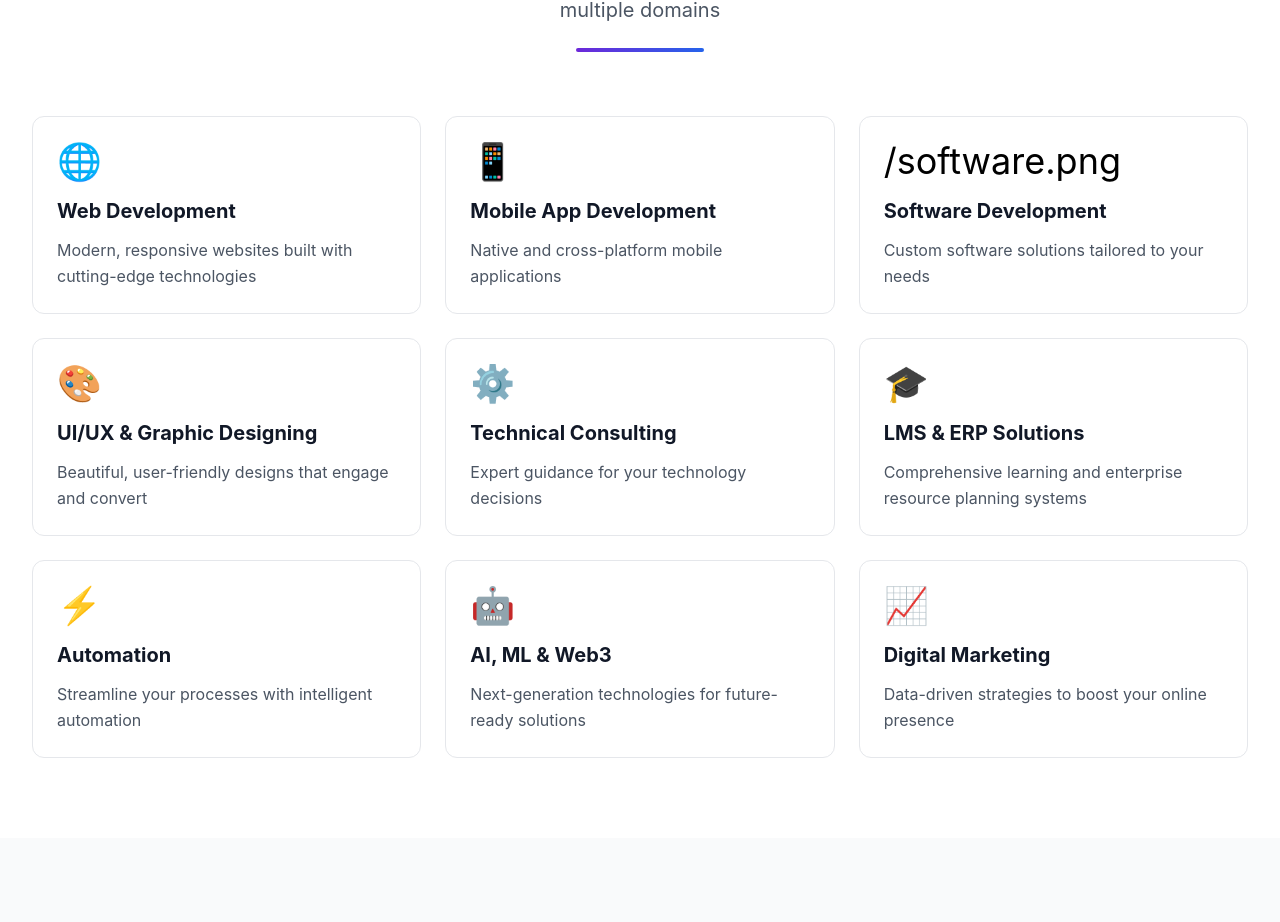
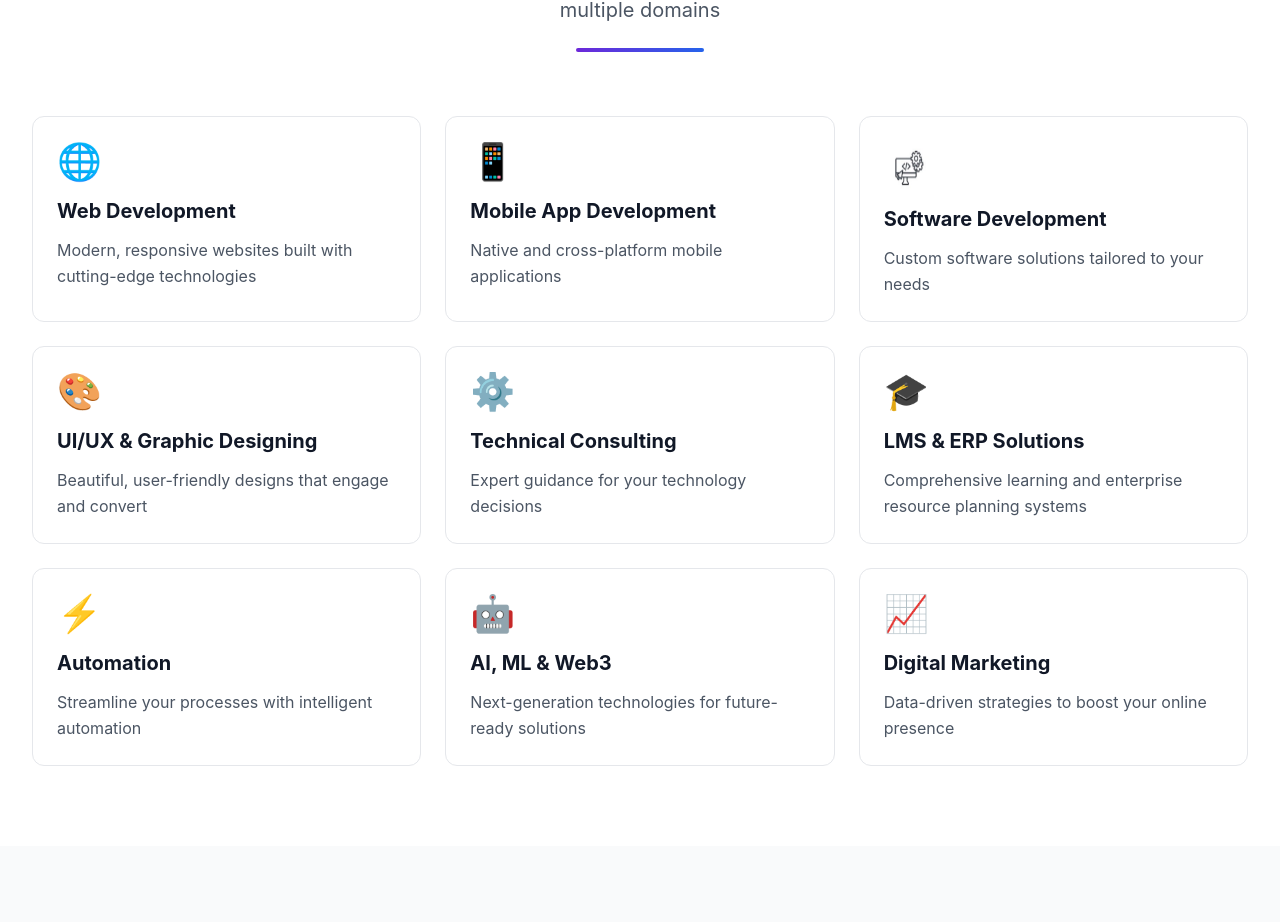
Before and after one commit to bruntharajan/avixr, a Next.js app: page / in a window 1280 px wide. Shown: the part 950-1872 px from the top of the page. Built offline with nearby package versions, Linux system fonts and the light colour scheme.

Commit message:
icon updated

```diff
--- a/components/Services.tsx
+++ b/components/Services.tsx
@@ -1,49 +1,134 @@
+// export default function Services() {
+//   const services = [
+//     {
+//       icon: '🌐',
+//       title: 'Web Development',
+//       description: 'Modern, responsive websites built with cutting-edge technologies',
+//     },
+//     {
+//       icon: '📱',
+//       title: 'Mobile App Development',
+//       description: 'Native and cross-platform mobile applications',
+//     },
+//     {
+//       icon:"/software.png",
+//       title: 'Software Development',
+//       description: 'Custom software solutions tailored to your needs',
+//     },
+//     {
+//       icon: '🎨',
+//       title: 'UI/UX & Graphic Designing',
+//       description: 'Beautiful, user-friendly designs that engage and convert',
+//     },
+//     {
+//       icon: '⚙️',
+//       title: 'Technical Consulting',
+//       description: 'Expert guidance for your technology decisions',
+//     },
+//     {
+//       icon: '🎓',
+//       title: 'LMS & ERP Solutions',
+//       description: 'Comprehensive learning and enterprise resource planning systems',
+//     },
+//     {
+//       icon: '⚡',
+//       title: 'Automation',
+//       description: 'Streamline your processes with intelligent automation',
+//     },
+//     {
+//       icon: '🤖',
+//       title: 'AI, ML & Web3',
+//       description: 'Next-generation technologies for future-ready solutions',
+//     },
+//     {
+//       icon: '📈',
+//       title: 'Digital Marketing',
+//       description: 'Data-driven strategies to boost your online presence',
+//     },
+//   ]
+
+//   return (
+//     <section id="services" className="py-20 bg-white">
+//       <div className="container mx-auto px-4 lg:px-8">
+//         <div className="text-center mb-16">
+//           <h2 className="text-5xl md:text-6xl font-bold mb-4 text-purple-600">
+//             Our Services
+//           </h2>
+//           <p className="text-xl text-gray-600 max-w-3xl mx-auto mb-6">
+//             Avixr Technologies Pvt Ltd delivers innovative and reliable IT solutions across multiple domains
+//           </p>
+//           {/* Decorative underline */}
+//           <div className="flex justify-center">
+//             <div className="h-1 w-32 bg-gradient-to-r from-purple-600 to-blue-600 rounded-full"></div>
+//           </div>
+//         </div>
+
+//         <div className="grid grid-cols-1 md:grid-cols-2 lg:grid-cols-3 gap-6">
+//           {services.map((service, index) => (
+//             <div
+//               key={index}
+//               className="bg-white border border-gray-200 rounded-xl p-6 hover:shadow-lg transition-shadow"
+//             >
+//               <div className="text-4xl mb-4">{service.icon}</div>
+//               <h3 className="text-xl font-bold mb-3 text-gray-900">
+//                 {service.title}
+//               </h3>
+//               <p className="text-gray-600 leading-relaxed">
+//                 {service.description}
+//               </p>
+//             </div>
+//           ))}
+//         </div>
+//       </div>
+//     </section>
+//   )
+// }
 export default function Services() {
   const services = [
     {
-      icon: '🌐',
-      title: 'Web Development',
-      description: 'Modern, responsive websites built with cutting-edge technologies',
+      icon: "🌐",
+      title: "Web Development",
+      description: "Modern, responsive websites built with cutting-edge technologies",
     },
     {
-      icon: '📱',
-      title: 'Mobile App Development',
-      description: 'Native and cross-platform mobile applications',
+      icon: "📱",
+      title: "Mobile App Development",
+      description: "Native and cross-platform mobile applications",
     },
     {
-      icon:"/software.png",
-      title: 'Software Development',
-      description: 'Custom software solutions tailored to your needs',
+      icon: "/software.png",
+      title: "Software Development",
+      description: "Custom software solutions tailored to your needs",
     },
     {
-      icon: '🎨',
-      title: 'UI/UX & Graphic Designing',
-      description: 'Beautiful, user-friendly designs that engage and convert',
+      icon: "🎨",
+      title: "UI/UX & Graphic Designing",
+      description: "Beautiful, user-friendly designs that engage and convert",
     },
     {
-      icon: '⚙️',
-      title: 'Technical Consulting',
-      description: 'Expert guidance for your technology decisions',
+      icon: "⚙️",
+      title: "Technical Consulting",
+      description: "Expert guidance for your technology decisions",
     },
     {
-      icon: '🎓',
-      title: 'LMS & ERP Solutions',
-      description: 'Comprehensive learning and enterprise resource planning systems',
+      icon: "🎓",
+      title: "LMS & ERP Solutions",
+      description: "Comprehensive learning and enterprise resource planning systems",
     },
     {
-      icon: '⚡',
-      title: 'Automation',
-      description: 'Streamline your processes with intelligent automation',
+      icon: "⚡",
+      title: "Automation",
+      description: "Streamline your processes with intelligent automation",
     },
     {
-      icon: '🤖',
-      title: 'AI, ML & Web3',
-      description: 'Next-generation technologies for future-ready solutions',
+      icon: "🤖",
+      title: "AI, ML & Web3",
+      description: "Next-generation technologies for future-ready solutions",
     },
     {
-      icon: '📈',
-      title: 'Digital Marketing',
-      description: 'Data-driven strategies to boost your online presence',
+      icon: "📈",
+      title: "Digital Marketing",
+      description: "Data-driven strategies to boost your online presence",
     },
   ]
 
@@ -54,10 +139,12 @@ export default function Services() {
           <h2 className="text-5xl md:text-6xl font-bold mb-4 text-purple-600">
             Our Services
           </h2>
+
           <p className="text-xl text-gray-600 max-w-3xl mx-auto mb-6">
-            Avixr Technologies Pvt Ltd delivers innovative and reliable IT solutions across multiple domains
+            Avixr Technologies Pvt Ltd delivers innovative and reliable IT solutions
+            across multiple domains
           </p>
-          {/* Decorative underline */}
+
           <div className="flex justify-center">
             <div className="h-1 w-32 bg-gradient-to-r from-purple-600 to-blue-600 rounded-full"></div>
           </div>
@@ -69,10 +156,23 @@ export default function Services() {
               key={index}
               className="bg-white border border-gray-200 rounded-xl p-6 hover:shadow-lg transition-shadow"
             >
-              <div className="text-4xl mb-4">{service.icon}</div>
+              {/* ICON PART (Emoji + Image both work) */}
+              <div className="mb-4">
+                {typeof service.icon === "string" && service.icon.startsWith("/") ? (
+                  <img
+                    src={service.icon}
+                    alt={service.title}
+                    className="w-12 h-12"
+                  />
+                ) : (
+                  <div className="text-4xl">{service.icon}</div>
+                )}
+              </div>
+
               <h3 className="text-xl font-bold mb-3 text-gray-900">
                 {service.title}
               </h3>
+
               <p className="text-gray-600 leading-relaxed">
                 {service.description}
               </p>
```
